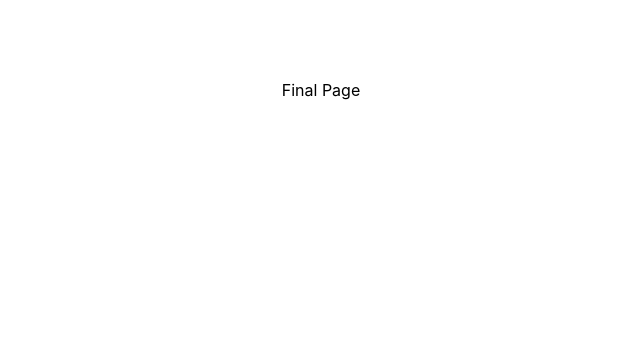
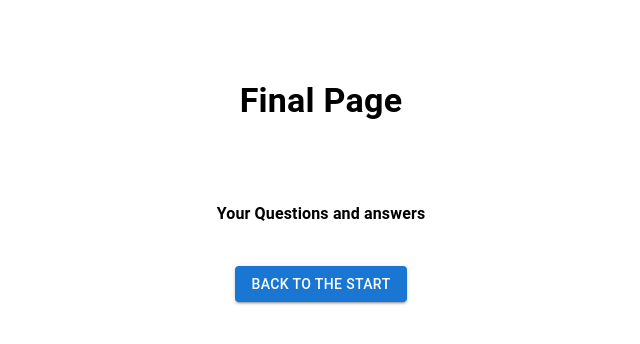
Before and after one commit to simontree/CodeChallengeFB, a React (Create React App) app: page /finalpage in a window 1280 px wide. Before the commit this address had no page. Shown: the top 344 px of the page, without its empty margins (319-959 px from the left). Built offline with nearby package versions, Linux system fonts and the light colour scheme.

Commit message:
added resultArray to finalPage

```diff
--- a/src/App.js
+++ b/src/App.js
@@ -1,22 +1,23 @@
 import { BrowserRouter, Routes, Route } from 'react-router-dom';
+import { useState } from "react";
 import './App.css';
-import Landing from './pages/Landing';
 import { Box } from '@mui/system';
-import Question from './pages/Question';
+import LandingPage from './pages/LandingPage';
+import QuestionPage from './pages/QuestionPage';
 import FinalPage from './pages/FinalPage';
 
+
 function App() {
+
+  const [resultArray, setResultArray] = useState([]);
+
   return (
     <BrowserRouter>
     <Box textAlign="center" mt={10}>
       <Routes>
-        <Route path="/" element={<Landing/>}/>
-      </Routes>
-      <Routes>
-        <Route path="/question" element={<Question/>}/>
-      </Routes>
-      <Routes>
-        <Route path="/finalpage" element={<FinalPage/>}/>
+        <Route path="/" element={<LandingPage/>}/>
+        <Route path="/question" element={<QuestionPage setResultArray={setResultArray}/>}/>
+        <Route path="/finalpage" element={<FinalPage resultArray={resultArray}/>}/>
       </Routes>
     </Box>
     </BrowserRouter>
--- a/src/pages/FinalPage.js
+++ b/src/pages/FinalPage.js
@@ -1,8 +1,29 @@
-const FinalPage = () => {
+import { Box } from "@mui/system";
+import { Typography, Button } from "@mui/material";
+import { useNavigate } from "react-router";
+
+const FinalPage = ({resultArray}) => {
+
+    let navigate = useNavigate();
+
+    const handleBackToLandingPage = () => {
+        navigate('/');
+    }
+
     return (
-        <div>
-            Final Page
-        </div>
+        <Box>
+            <Typography variant="h4" fontWeight="bold"> Final Page</Typography>
+            <Typography mt={10}><b>Your Questions and answers</b><br/>
+            {resultArray.map((data, question) =>(
+                <Box key={question} mt={3}>
+                    {data}
+                </Box>
+            ))}
+            </Typography>
+            <Box  mt={5}>
+            <Button variant="contained" onClick={handleBackToLandingPage}>Back to the Start</Button>
+            </Box>
+        </Box>
      );
 }
 
--- a/src/pages/Landing.js
+++ b/src/pages/LandingPage.js
@@ -2,7 +2,7 @@ import { Typography, Button } from "@mui/material";
 import { Box } from "@mui/system";
 import { useNavigate } from "react-router";
 
-const Landing = () => {
+const LandingPage = () => {
 
     let navigate = useNavigate();
 
@@ -22,4 +22,4 @@ const Landing = () => {
      );
 }
 
-export default Landing;
+export default LandingPage;
--- a/src/pages/Question.js
+++ b/src/pages/QuestionPage.js
@@ -4,39 +4,44 @@ import QuestionData from '../van_questionaire.json';
 import { useState, useEffect } from "react";
 import { useNavigate } from "react-router";
 
-const Question = () => {
+const QuestionPage = ({setResultArray}) => {
 
     const [questionIndex, setQuestionIndex] = useState(0);
     const [inputOptions, setInputOptions] = useState([]);
     const [nextQuestionIDs, setNextQuestionIDs] = useState([]);
     const [nextQuestionID, setNextQuestionID] = useState();
     const [questionNumber, setQuestionNumber] = useState(0);
+    const [finalArray, setFinalArray] = useState([]);
+
     let navigate = useNavigate();
 
     useEffect(() => {
-        if(questionIndex === QuestionData.results.length-1){
+        if(nextQuestionID === ""){
             navigate('/finalpage');
         }else{
-            if(nextQuestionID === ""){    //last question
-                navigate('/finalpage');
-            }else{
                 const currentQuestion = QuestionData.results[questionIndex];
                 const nextQuestionOptions = [...currentQuestion.next_question_id];
                 let answerOptions = [...currentQuestion.answers];
                 const questionNr = currentQuestion.question_number;
                 setInputOptions(answerOptions);
                 setNextQuestionIDs(nextQuestionOptions);
-                setQuestionNumber(questionNr);
-            }
+                setQuestionNumber(questionNr); //question title
         }
-    }, [questionIndex, nextQuestionID, navigate]);
+        // to pass to finalPage via props
+        setResultArray(finalArray);
+    }
+    , [questionIndex, nextQuestionID, navigate, finalArray, setResultArray]);
 
     const handleClick = (e) => {
         const selectedAnswer = e.target.textContent;
-        const answerIndex = inputOptions.indexOf(selectedAnswer);
-        const nextQuestionIdOfClick = nextQuestionIDs[answerIndex];
-        setQuestionIndex(nextQuestionIdOfClick-1);
-        setNextQuestionID(nextQuestionIdOfClick);
+        const answerIndex = inputOptions.indexOf(selectedAnswer); // get answerIndex to match to nextQuestionIdAfterClick and load next page
+        const nextQuestionIdAfterClick = nextQuestionIDs[answerIndex];
+        setQuestionIndex(nextQuestionIdAfterClick-1);
+        setNextQuestionID(nextQuestionIdAfterClick);
+
+        //finalArray shows result on finalPage
+        const currentQuestion = QuestionData.results[questionIndex].question;
+        setFinalArray(prev => prev.concat(currentQuestion, selectedAnswer));
     }
 
     return (
@@ -44,8 +49,8 @@ const Question = () => {
             <Typography variant="h4">Question {questionNumber}</Typography>
             <Typography variant="h5" mt={5}>{
             (typeof QuestionData.results[questionIndex] !== 'undefined')?
-            QuestionData.results[questionIndex].question :
-            console.log("error")
+            QuestionData.results[questionIndex].question
+            : console.log("reached last page")
             }</Typography>
             {inputOptions.map((data, id) =>(
                 <Box key={id} mt={2}>
@@ -56,4 +61,4 @@ const Question = () => {
      );
 }
 
-export default Question;
+export default QuestionPage;
```
